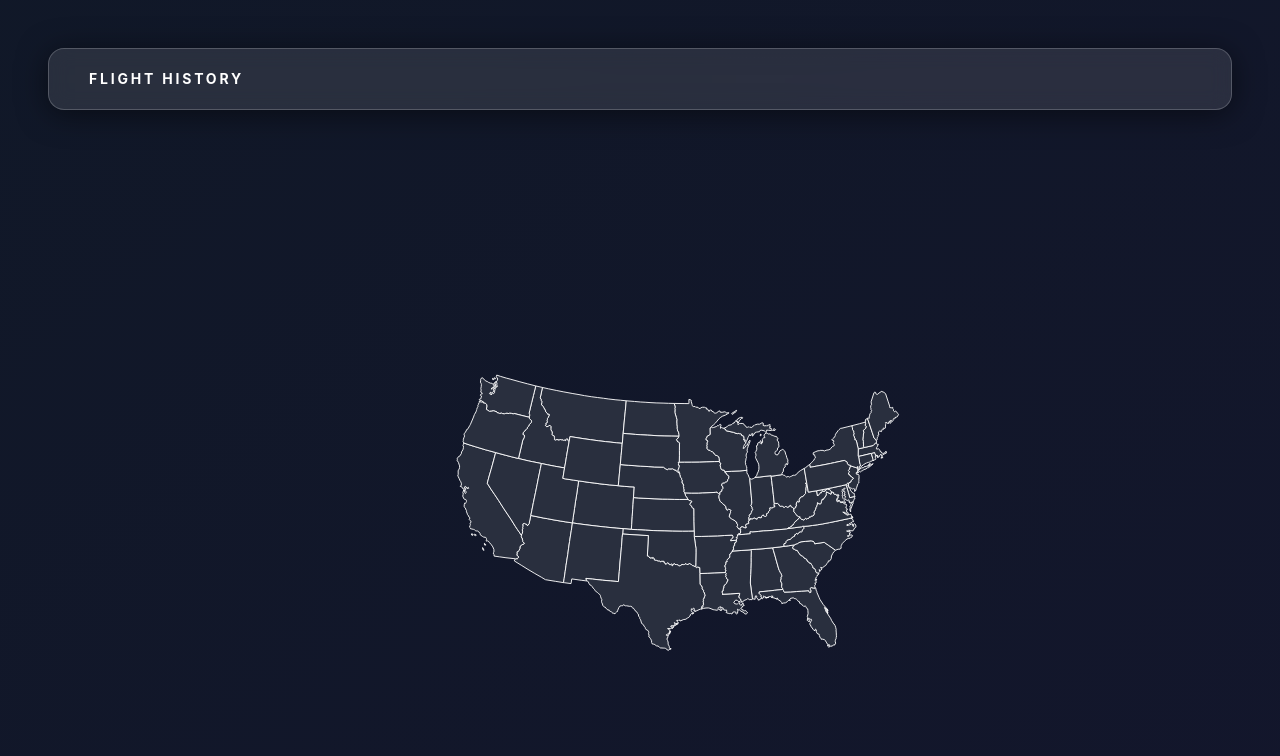
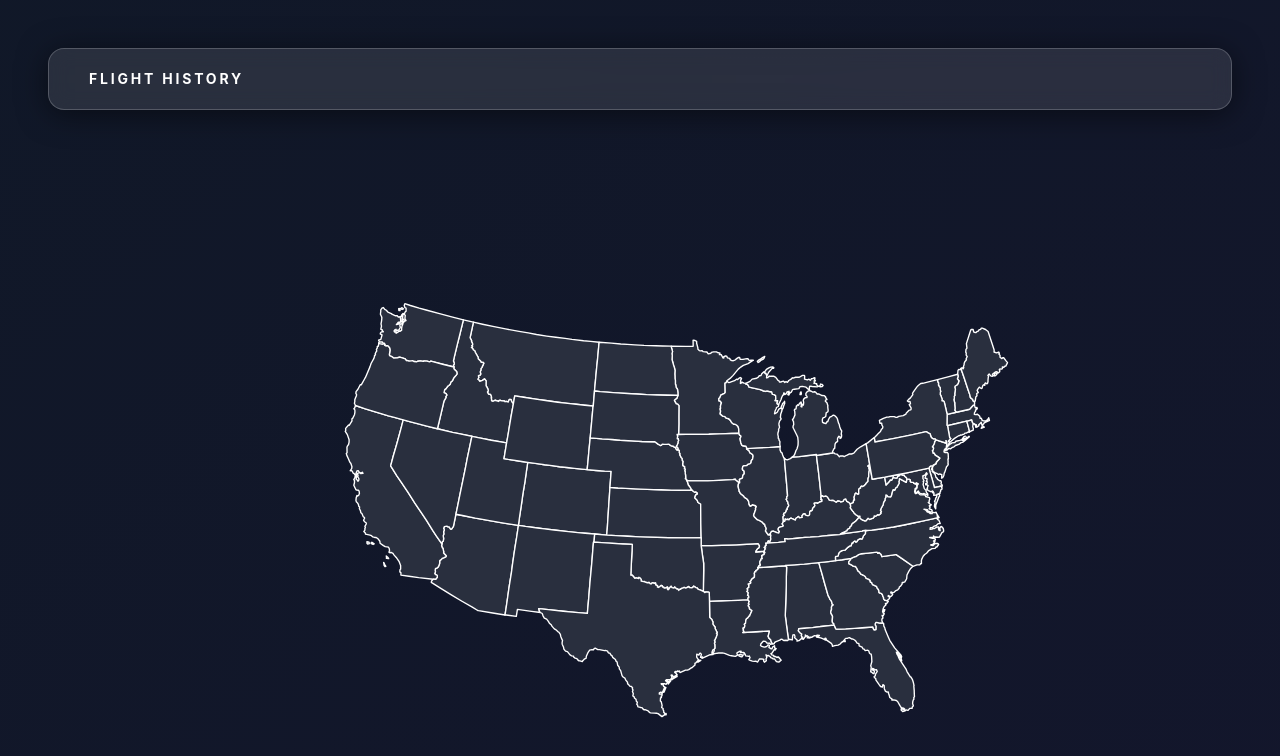
Before and after one commit to mcrowley19/programming-project, a React (Vite) app in the folder frontend/: page / in a window 1280 px wide. Shown: the top 756 px of the page. Built offline with nearby package versions, Linux system fonts and the light colour scheme.

Commit message:
Center map

```diff
--- a/frontend/src/App.jsx
+++ b/frontend/src/App.jsx
@@ -33,7 +33,7 @@ function App() {
           </header>
         </div>
         <div className="flex justify-center items-center w-screen h-screen ">
-          <div id="map"></div>
+          <div id="map" className="scale-150"></div>
         </div>
       </div>
     </>
```
